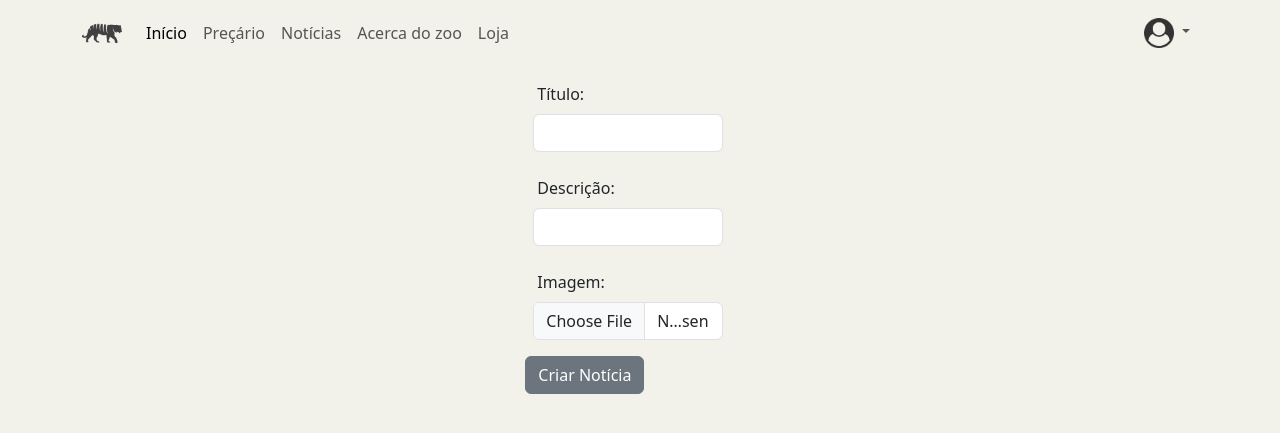
After one commit to ralvessa/Grupo04_ZOO, a Django app: page /noticias/criarNoticia in a window 1280 px wide. The commit adds this page. Shown: the top 433 px of the page. Run offline with Django 4.2, Linux system fonts and the light colour scheme; a user stored in the database is signed in.

Commit message:
sasafdgfds

```diff
--- /dev/null
+++ b/ZOO/ZOO_App/templates/ZOO_App/criar_noticia.html
@@ -0,0 +1,33 @@
+{%extends "./index.html"%} {% block conteudo %} {% load static %}
+<form
+  action="{% url 'ZOO_App:criar_noticia' %}"
+  method="post"
+  class="row w-100 mt-3 justify-content-center"
+  enctype="multipart/form-data"
+>
+  {% csrf_token %}
+  <div class="col-2">
+    <label for="titulo" class="form-label ms-1">Título: </label>
+    <input class="form-control" type="text" name="titulo" required />
+    <br />
+    <label for="descricao" class="form-label ms-1">Descrição: </label>
+    <input class="form-control" type="text" name="descricao" required />
+    <br />
+    <label for="myfile" class="form-label ms-1">Imagem: </label>
+    <div class="input-group mb-3">
+      <input
+        type="file"
+        name="myfile"
+        class="form-control"
+        id="inputGroupFile02"
+      />
+    </div>
+    <div class="row mt-3">
+      <div class="col-auto g-0 ms-1">
+        <input type="submit" value="Criar Notícia" class="btn btn-secondary" />
+      </div>
+    </div>
+  </div>
+</form>
+
+{% endblock %}
--- a/ZOO/ZOO_App/urls.py
+++ b/ZOO/ZOO_App/urls.py
@@ -33,6 +33,8 @@ urlpatterns = [
     path('noticia/<int:noticia_id>/remover_like', views.render_remover_like, name='remover_like'),
     path('createProduct',views.render_createProduct, name='createProduct'),
     path('deleteProduct/<int:produto_id>',views.render_deleteProduct, name='deleteProduct'),
+    path('noticias/criarNoticia',views.render_criar_noticia, name='criar_noticia'),
+    path('noticia/<int:noticia_id>/remover_noticia',views.render_remover_noticia, name='remover_noticia'),
 ]
 
 if settings.DEBUG:
--- a/ZOO/ZOO_App/views.py
+++ b/ZOO/ZOO_App/views.py
@@ -1,5 +1,5 @@
 from django.contrib.auth import authenticate, login, logout
-from django.contrib.auth.decorators import login_required
+from django.contrib.auth.decorators import login_required, user_passes_test
 from django.contrib.auth.models import User
 from django.http import HttpResponse, HttpResponseRedirect
 from django.shortcuts import get_object_or_404, render
@@ -453,3 +453,27 @@ def render_deleteProduct(request, produto_id):
             produto = Produto.objects.get(pk=produto_id)
             produto.delete()
             return render_shop(request)
+
+
+def admin_check(user):
+    return user.is_superuser
+
+
+@user_passes_test(admin_check, login_url='/ZOO_App/index')
+def render_criar_noticia(request):
+    if request.method == 'POST' and request.FILES['myfile']:
+        myfile = request.FILES['myfile']
+        descricao = request.POST['descricao']
+        titulo = request.POST['titulo']
+        noticia = Noticia(descricao=descricao, titulo=titulo, imagem=myfile)
+        noticia.save()
+        return render_detalhe_noticia(request, noticia.id)
+    else:
+        return render(request, 'ZOO_App/criar_noticia.html')
+
+
+@user_passes_test(admin_check, login_url='/ZOO_App/index')
+def render_remover_noticia(request, noticia_id):
+    noticia = Noticia.objects.get(pk=noticia_id)
+    noticia.delete()
+    return render_noticias(request)
```
Also changed, not shown: ZOO/ZOO_App/models.py (+4 -3 lines), ZOO/ZOO_App/templates/ZOO_App/detalhe_noticia.html (+14 -2 lines), ZOO/ZOO_App/templates/ZOO_App/listagem_noticias.html (+12 -2 lines), ZOO/ZOO_App/migrations/0009_produto_ativo_alter_comentario_noticia_and_more.py (added), ZOO/ZOO_App/static/media/noticias/tigre.jpg (added), ZOO/db.sqlite3.
